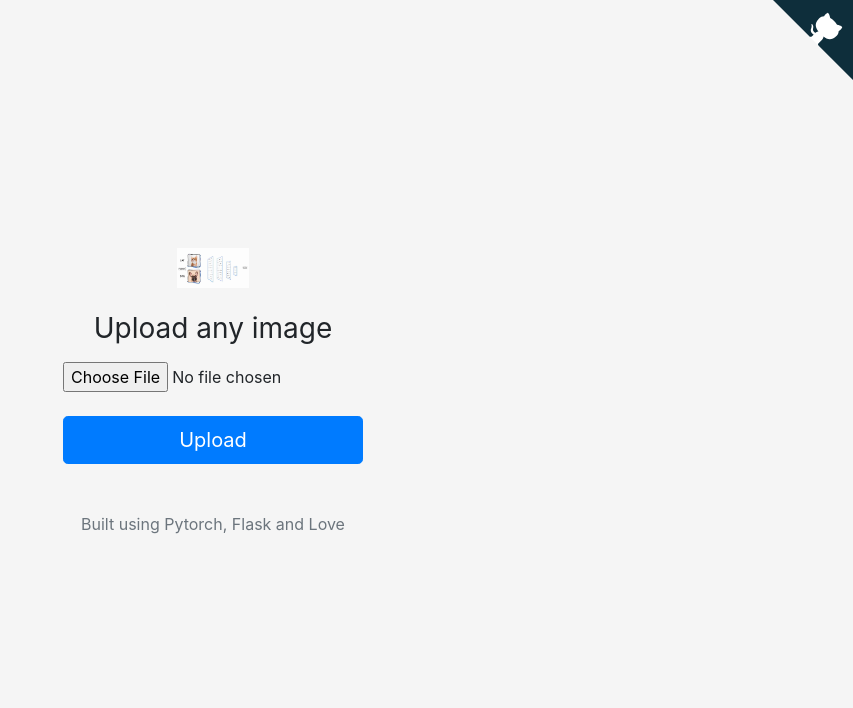
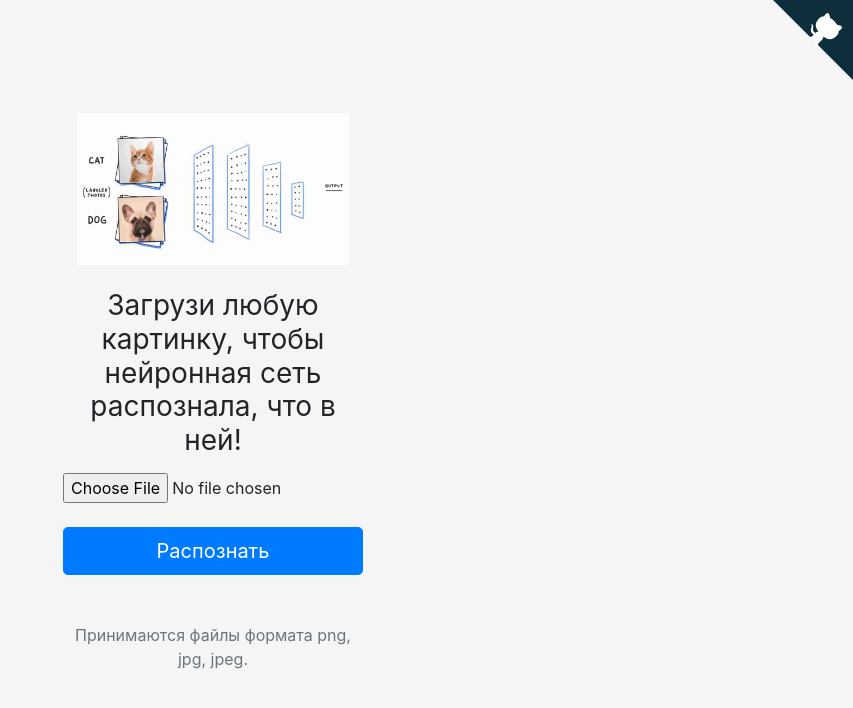
Before and after one commit to DmitriyVahrushev/image_classifier, a Flask app: page / in a window 1280 px wide. Shown: the top 708 px of the page, without its empty margins (427-1280 px from the left). Run offline with Flask 2, Linux system fonts and the light colour scheme; some libraries are stand-ins or nearby versions.

Commit message:
change text to russian

```diff
--- a/templates/index.html
+++ b/templates/index.html
@@ -18,16 +18,16 @@
     </style>
     <link rel="stylesheet" href="/static/style.css">
 
-    <title>Image Prediction using PyTorch</title>
+    <title>Распознать что на картинке</title>
   </head>
   <body class="text-center">
     <form class="form-signin" method=post enctype=multipart/form-data>
-        <img class="mb-4" src="/static/clf.png" alt="" width="72">
-        <h1 class="h3 mb-3 font-weight-normal">Upload any image</h1>
+        <img class="mb-4" src="/static/clf.png" alt="" width="272">
+        <h1 class="h3 mb-3 font-weight-normal">Загрузи любую картинку, чтобы нейронная сеть распознала, что в ней!</h1>
         <input type="file" name="file" class="form-control-file" id="inputfile">
         <br/>
-        <button class="btn btn-lg btn-primary btn-block" type="submit">Upload</button>
-        <p class="mt-5 mb-3 text-muted">Built using Pytorch, Flask and Love</p>
+        <button class="btn btn-lg btn-primary btn-block" type="submit">Распознать</button>
+        <p class="mt-5 mb-3 text-muted">Принимаются файлы формата png, jpg, jpeg.</p>
     </form>
     <script src="//code.jquery.com/jquery-3.3.1.slim.min.js" integrity="sha384-q8i/X+965DzO0rT7abK41JStQIAqVgRVzpbzo5smXKp4YfRvH+8abtTE1Pi6jizo" crossorigin="anonymous"></script>
     <script src="//cdnjs.cloudflare.com/ajax/libs/popper.js/1.14.6/umd/popper.min.js" integrity="sha384-wHAiFfRlMFy6i5SRaxvfOCifBUQy1xHdJ/yoi7FRNXMRBu5WHdZYu1hA6ZOblgut" crossorigin="anonymous"></script>
```
Also changed, not shown: templates/result.html (+3 -4 lines).
